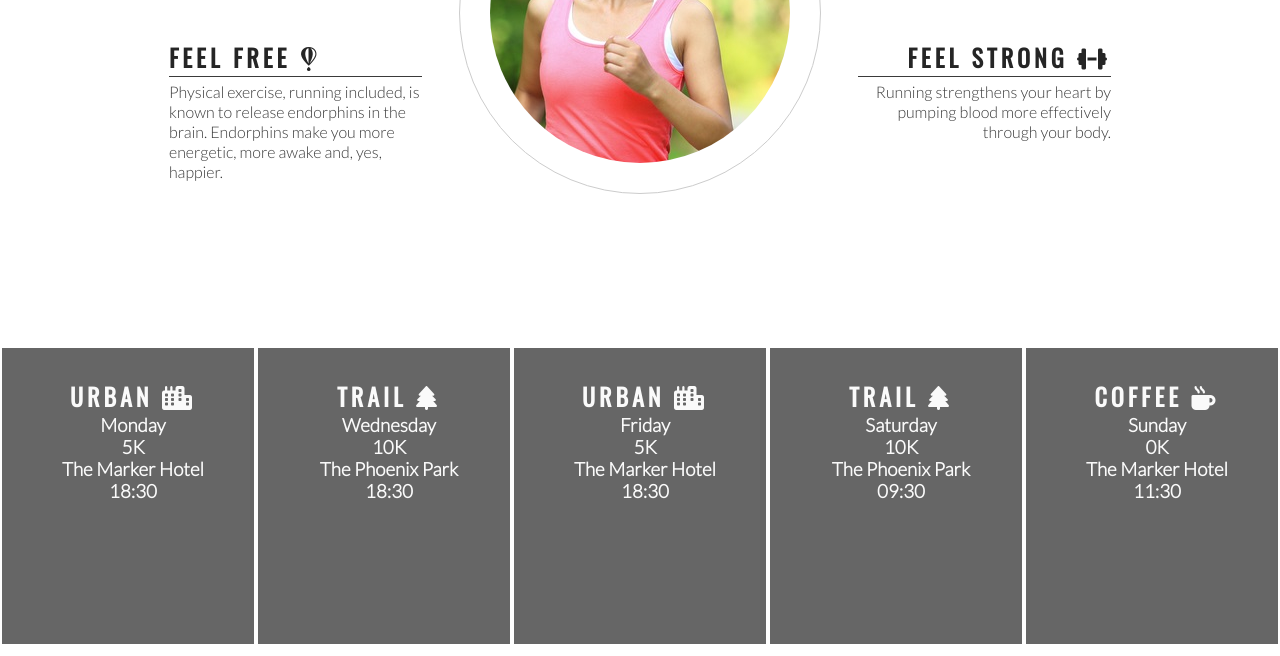
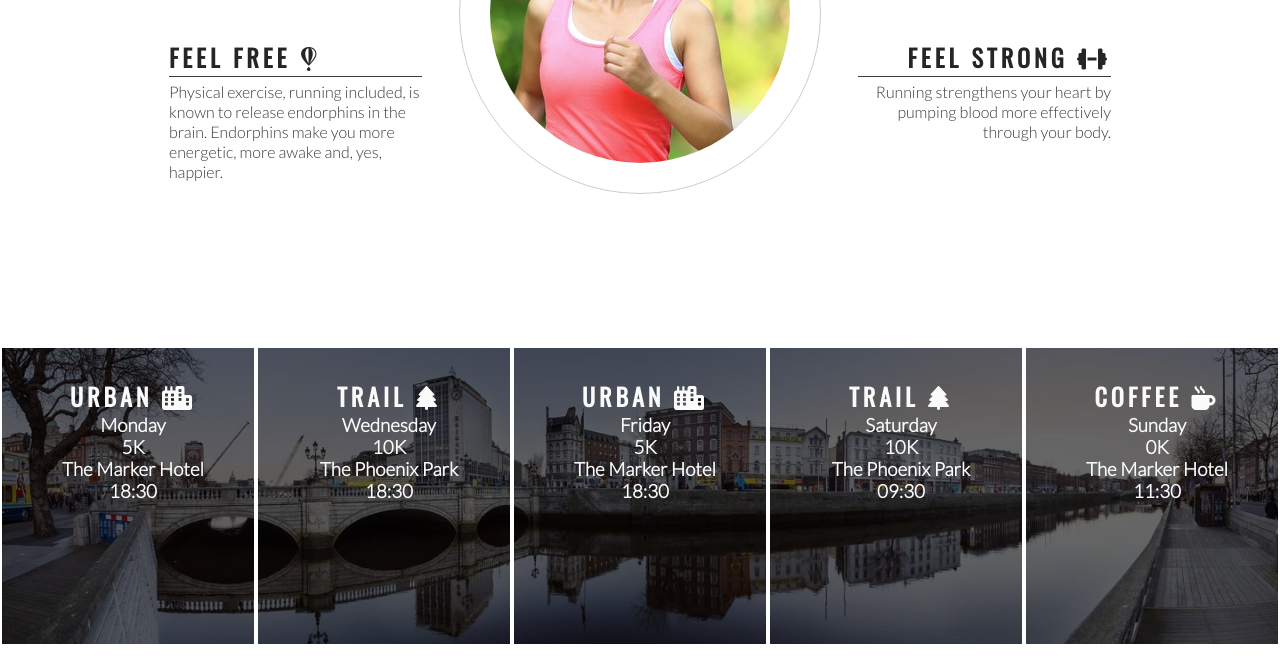
Before and after one commit to sarahgoodwin93/Love-Running, a plain HTML site: page index.html in a window 1280 px wide. Shown: the part 949-1605 px from the top of the page. Drawn offline with nearby package versions, Linux system fonts and the light colour scheme.

Commit message:
background image not showing after previous changes, now fixed

```diff
--- a/assets/css/style.css
+++ b/assets/css/style.css
@@ -195,7 +195,7 @@ hr {
 /* event times */
 
 #times {
-    background-image: url('../images/times-background.webp');
+    background-image: url('../images/dublin-city.webp');
     background-repeat: no-repeat;
     background-size: cover;
     background-position: center;
```
